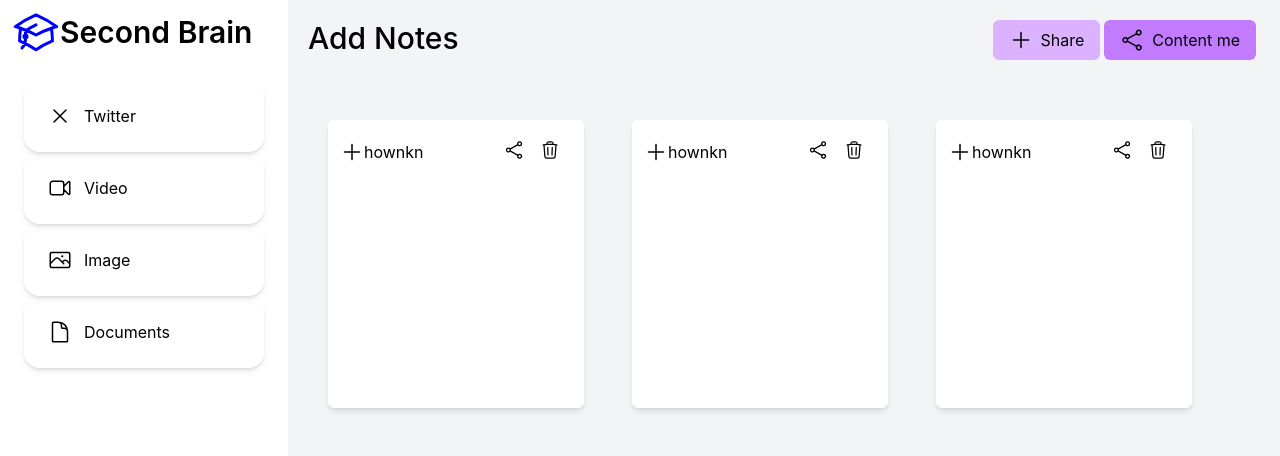
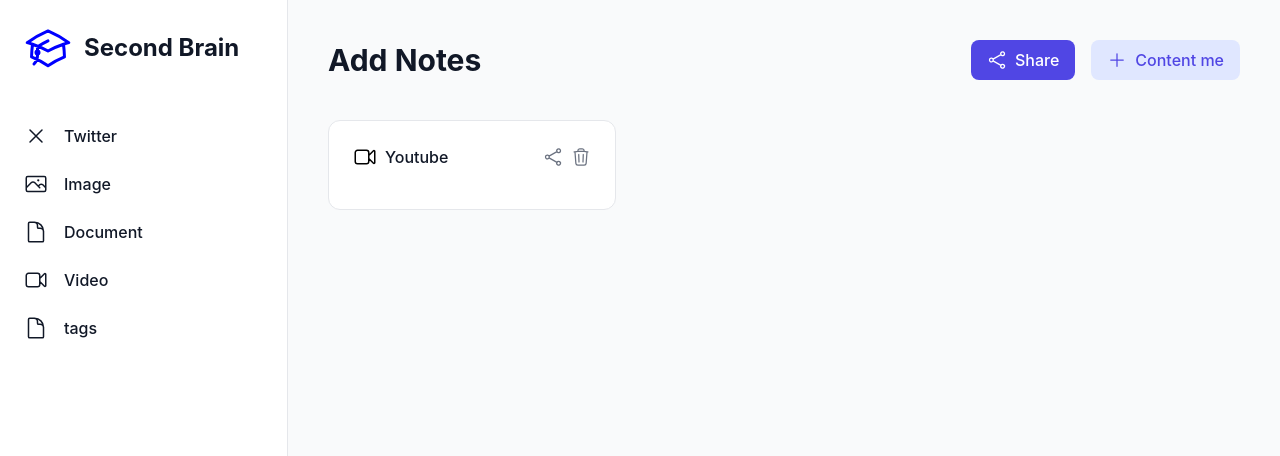
Before and after one commit to Shivam000189/S_dwag, a React (Vite) app in the folder second-frontend/: page / in a window 1280 px wide. Shown: the top 456 px of the page. Built offline with nearby package versions, Linux system fonts and the light colour scheme.

Commit message:
frontend

```diff
--- a/second-frontend/src/App.tsx
+++ b/second-frontend/src/App.tsx
@@ -1,8 +1,5 @@
 
 import './App.css'
-import { PlusIcon } from './components/icons/PlusButton'
-import { ShareButton } from './components/icons/shareButton'
-import { Button } from './components/ui/Button'
 import { MainPage } from './components/ui/MainPage'
 import { SideBar } from './components/ui/SideBar'
 
@@ -10,8 +7,7 @@
 
 
   return (
-    <div className='flex'>
-
+    <div className='flex min-h-screen bg-brand-bg font-sans'>
         <SideBar></SideBar>
         <MainPage></MainPage>
     </div>
--- a/second-frontend/src/components/ui/Button.tsx
+++ b/second-frontend/src/components/ui/Button.tsx
@@ -14,11 +14,11 @@
 
 
 const variants = {
-        "primary":"bg-purple-300",
-        "secondary":"bg-purple-400"
+        "primary":"bg-brand-primary text-white hover:bg-opacity-90",
+        "secondary":"bg-brand-secondary text-brand-primary hover:bg-opacity-80"
     }
 
-const defaultStyle = "rounded-md flex mr-1"
+const defaultStyle = "flex items-center gap-2 rounded-lg font-medium transition-all duration-200 active:scale-95"
 
 
 const sizeStyle = {
@@ -30,7 +30,7 @@
 
 export const Button = (props: ButtonProps) => {
     return <button className={`${variants[props.variant]} ${sizeStyle[props.size]} ${defaultStyle}`}>
-        {props.startIcon ? <div className="pr-2">{props.startIcon}</div> : null}
+        {props.startIcon && <span className="w-5 h-5 flex items-center justify-center">{props.startIcon}</span>}
         {props.text} {props.endIcon ? <div className="pl-2">{props.endIcon}</div>: null}
         </button>
 };
--- a/second-frontend/src/components/ui/Card.tsx
+++ b/second-frontend/src/components/ui/Card.tsx
@@ -1,29 +1,52 @@
 import type { ReactElement } from "react"
 import { ShareIcon } from "../icons/ShareIcon"
 import { DeleteIcon } from "../icons/DeleteIcon"
+import { Xicon } from "../icons/Xion";
+import { VideoIcon } from "../icons/VideoIcon";
+import { DocumentIcon } from "../icons/DocumentIcon";
+import { ImageIcon } from "../icons/ImageIcon";
+
 
 interface CardProps {
-    size: "lg" | "md" | "sm",
-    image ?: ReactElement,
-    title:String,
-    startIcon?:ReactElement
-}
-
-const defaultStyle = "rounded-md shadow-md flex bg-white pt-5 pl-3"
-
-
-const sizeStyle = {
-    sm: "h-32 w-32",
-    md: "h-48 w-48",
-    lg: "h-72 w-64"
+    title:string;
+    type:'tweet' | 'video' | 'document' | 'link';
+    content?:string;
+    tags?:[];
+    date:string;
 }
 
 
+
+
 export const Card = (props: CardProps) => {
-    return <div className={`${sizeStyle[props.size]} ${defaultStyle}`}>
-        {props.startIcon ? <div>{props.startIcon}</div> : null} {props.title}
-        <div className="flex gap-4 pl-20"><ShareIcon></ShareIcon>
-        <DeleteIcon></DeleteIcon>
+    const icon ={
+        tweet: <Xicon></Xicon>,
+        video:<VideoIcon></VideoIcon>,
+        document:<DocumentIcon />,
+        link:<ImageIcon />
+    }
+    return <div className="bg-white rounded-xl border border-gray-200 p-6 flex flex-col gap-4 hover:shadow-md transition-shadow">
+        <div className="flex items-center justify-between">
+            <div className="flex items-center gap-2">
+                {icon[props.type]}
+                <span className="text-brand-text font-medium">{props.title}</span>
+            </div>
+            <div className="flex items-center gap-2 text-brand-muted">
+                <button className="hover:text-brand-primary transition-colors">
+                    <ShareIcon />
+                </button>
+                <button className="hover:text-brand-red-500 transition-colors">
+                    <DeleteIcon></DeleteIcon>
+                </button>
+            </div>
         </div>
+
+
+        <div className="flex-1">
+
+        </div>
+
+
+
     </div>
 }
--- a/second-frontend/src/components/ui/MainPage.tsx
+++ b/second-frontend/src/components/ui/MainPage.tsx
@@ -5,19 +5,19 @@
 
 
 export const MainPage = ()=>{
-    return <div className="flex-1 bg-gray-100">
-        <div className="flex p-5 justify-between">
-                <div className="text-3xl font-medium">Add Notes</div>
-                <div className="flex">
-                    <Button startIcon={<PlusIcon size='lg'/>} variant='primary' text="Share" size='md'></Button>
-                    <Button variant='secondary' text="Content me" size='md' startIcon={<ShareButton></ShareButton>}></Button>
+    return <div className="flex-1 p-10">
+        <header className="flex items-center justify-between mb-10">
+                <h2 className="text-3xl font-bold text-brand-text">Add Notes</h2>
+                <div className="flex items-center gap-4">
+                    <Button startIcon={<ShareButton/>} variant='primary' text="Share" size='md'></Button>
+                    <Button variant='secondary' text="Content me" size='md' startIcon={<PlusIcon size='lg'/>}></Button>
                 </div>
 
-        </div>
-        <div className="grid grid-cols-3 p-10 ">
-            <Card title={'hownkn'} size="lg" startIcon={<PlusIcon size="lg" />} />
-            <Card title={'hownkn'} size="lg" startIcon={<PlusIcon size="lg" />} />
-            <Card title={'hownkn'} size="lg" startIcon={<PlusIcon size="lg" />} />
+        </header>
+        <div className="grid grid-cols-1 md:grid-cols-2 lg:grid-cols-3 gap-6">
+            <Card type={"video"} title={"Youtube"} date={"dbfsub"} />
+            {/* <Card title={'hownkn'} />
+            <Card title={'hownkn'}/> */}
         </div>
     </div>
 }
--- a/second-frontend/src/components/ui/SideBar.tsx
+++ b/second-frontend/src/components/ui/SideBar.tsx
@@ -1,3 +1,4 @@
+import type { ReactElement } from "react"
 import { BrainIcon } from "../icons/BrainIcon"
 import { DocumentIcon } from "../icons/DocumentIcon"
 import { ImageIcon } from "../icons/ImageIcon"
@@ -5,16 +6,32 @@
 import { Xicon } from "../icons/Xion"
 
 
+interface SidebarItemProps {
+    icon:ReactElement;
+    text:string;
+    acitve?:boolean;
+}
+
+
+function SidebarItem(props: SidebarItemProps){
+    return (
+        <div className={`flex items-center gap-4 px-6 py-3 cursor-pointer transition-colors ${props.acitve ? "text-brand-text" : "text-brand-text hover:bg-gray-100"}`}>
+            <span className="w-6 h-6">{props.icon}</span>
+            <span className="font-medium">{props.text}</span>
+        </div>
+    )
+}
+
 
 export const SideBar = () => {
 
-    return <div className="h-screen w-72 shadow-3xl">
-        <div className="flex items-center pl-3 pt-2 ">
-            <BrainIcon></BrainIcon>
-            <span className="text-3xl font-semibold">Second Brain</span>
+    return <div className="h-screen w-72 bg-white border-r border-gray-200 flex flex-col py-6">
+        <div className="flex items-center gap-3 px-6 mb-10 ">
+            <div className="text-brand-primary"><BrainIcon></BrainIcon></div>
+            <span className="text-2xl font-bold text-brand-text">Second Brain</span>
             </div>
 
-        <div className="p-3 m-3 ">
+        {/* <div className="flex-1">
 
             <div className="flex p-6 hover:bg-gray-100 shadow-md rounded-2xl">
                 <Xicon></Xicon><span className="pl-3">Twitter</span>
@@ -31,6 +48,13 @@
                 <DocumentIcon></DocumentIcon>
                 <span className="pl-3">Documents</span>
                 </div>
-        </div>
+        </div> */}
+        <nav className="flex-1">
+            <SidebarItem icon={<Xicon></Xicon>} text="Twitter"></SidebarItem>
+            <SidebarItem icon={<ImageIcon></ImageIcon>} text="Image"></SidebarItem>
+            <SidebarItem icon={<DocumentIcon></DocumentIcon>} text="Document"></SidebarItem>
+            <SidebarItem icon={<VideoIcon></VideoIcon>} text="Video"></SidebarItem>
+            <SidebarItem icon={<DocumentIcon></DocumentIcon>} text="tags"></SidebarItem>
+        </nav>
     </div>
 }
--- a/second-frontend/src/index.css
+++ b/second-frontend/src/index.css
@@ -1 +1,10 @@
 @import "tailwindcss";
+
+
+@theme {
+  --color-brand-primary: #5046e4;
+  --color-brand-secondary: #e0e7ff;
+  --color-brand-text: #111827;
+  --color-brand-muted: #6b7280;
+  --color-brand-bg: #f9fafb;
+}
```
